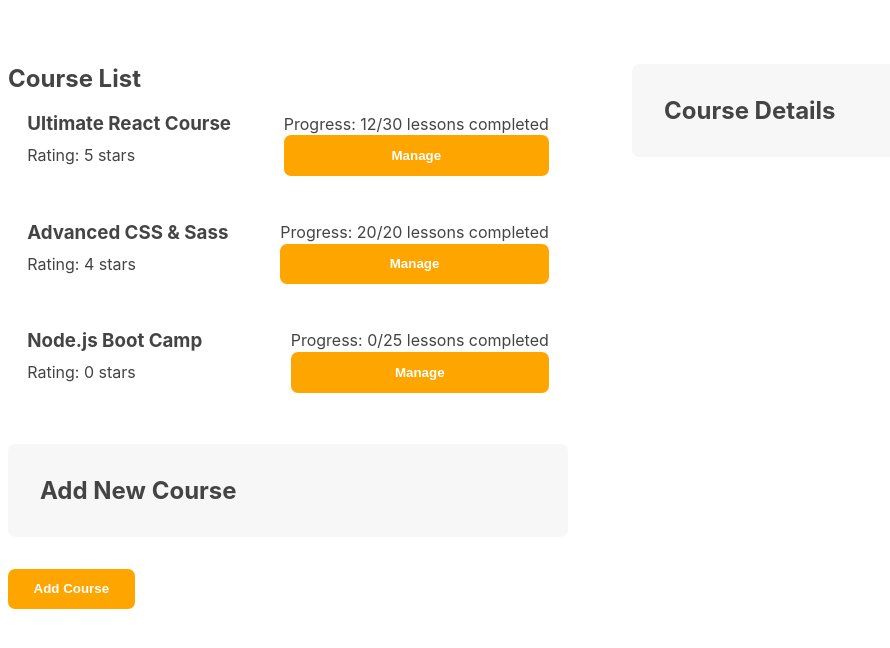
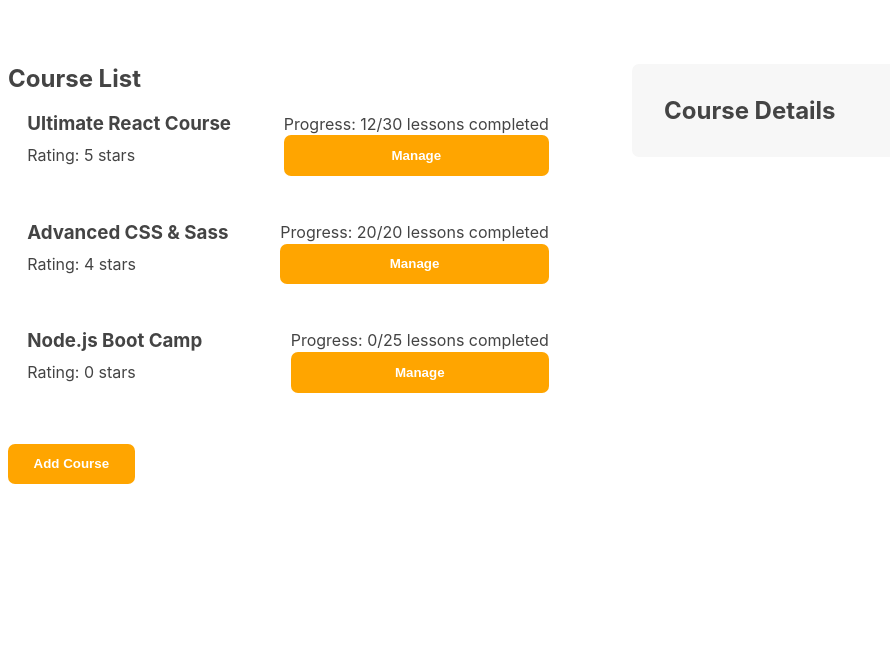
Before and after one commit to Methusaleh/progress-tracker, a React (Create React App) app: page / in a window 1280 px wide. Shown: the top 648 px of the page, without its empty margins (0-890 px from the left). Built offline with nearby package versions, Linux system fonts and the light colour scheme.

Commit message:
add add course button logic, next is manage button logic

```diff
--- a/src/App.js
+++ b/src/App.js
@@ -1,4 +1,4 @@
-// import {useState} from 'react';
+import { useState } from "react";
 
 const initialCourses = [
   {
@@ -24,13 +24,32 @@ const initialCourses = [
   },
 ];
 
+function Button({ onClick, children }) {
+  return (
+    <button className="button" onClick={onClick}>
+      {children}
+    </button>
+  );
+}
+
 export default function App() {
+  const [showAddCourseForm, setShowAddCourseForm] = useState(false);
+
+  function handleShowAddCourseForm() {
+    setShowAddCourseForm((show) => !show);
+  }
+
   return (
     <div className="app">
       <div className="sidebar">
         <CourseList />
-        <AddCourseForm />
-        <Button>Add Course</Button>
+        {showAddCourseForm && (
+          <AddCourseForm onShowAddCourseForm={handleShowAddCourseForm} />
+        )}
+
+        <Button onClick={handleShowAddCourseForm}>
+          {!showAddCourseForm ? "Add Course" : "Close"}
+        </Button>
       </div>
       <DetailForm />
     </div>
@@ -80,7 +99,3 @@ function DetailForm() {
     </form>
   );
 }
-
-function Button({ children }) {
-  return <button className="button">{children}</button>;
-}
```
